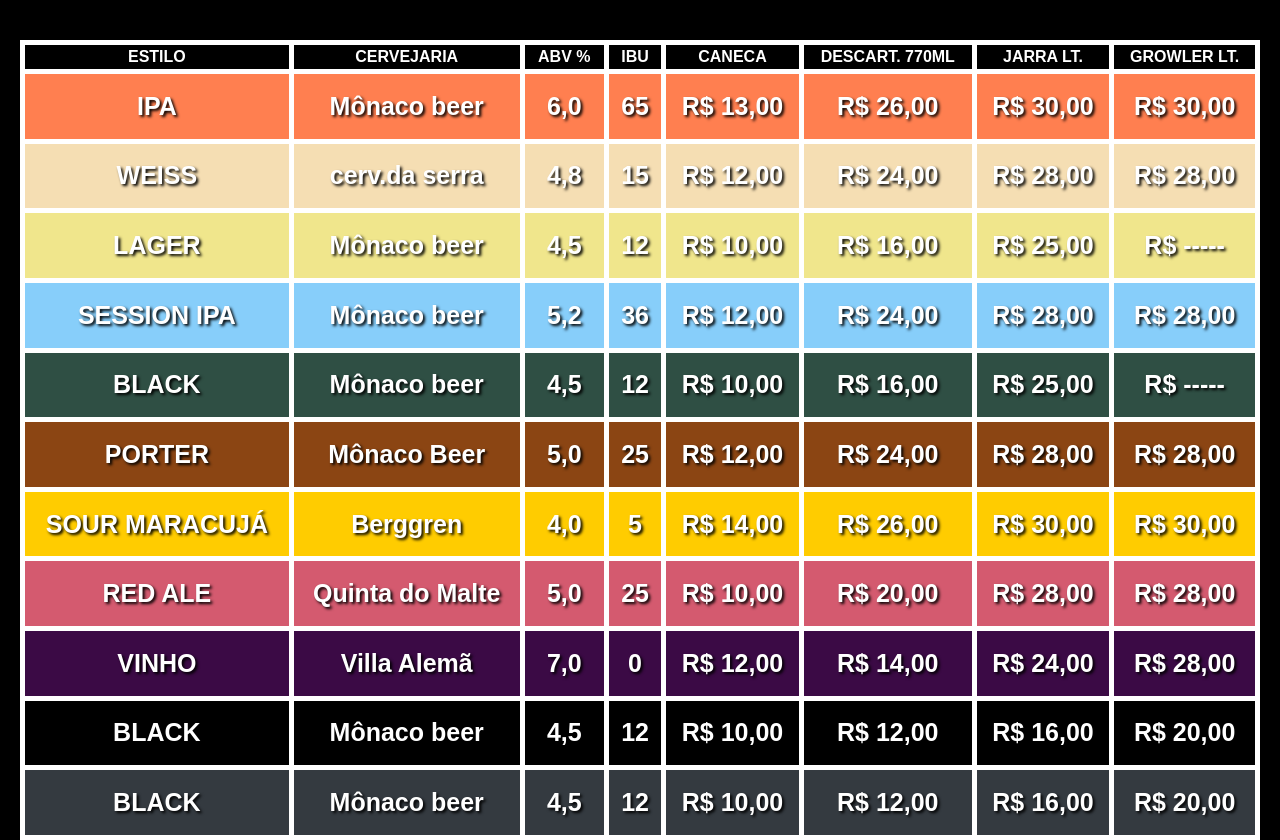
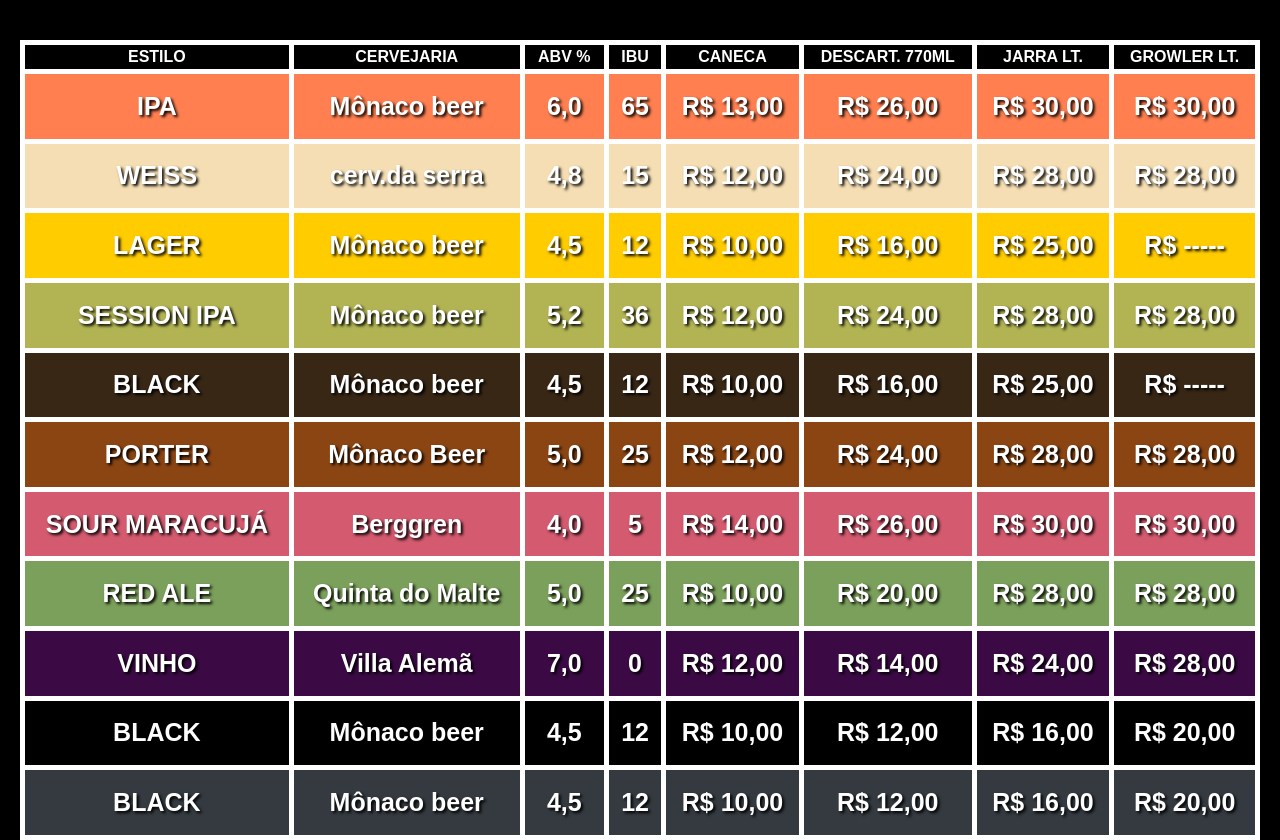
Before and after one commit to joaolucasvl/tabela-preco, a plain HTML site: page index.html in a window 1280 px wide. Drawn offline with Linux system fonts and the light colour scheme; no server answers.

Commit message:
Cores Novas

```diff
--- a/style2.css
+++ b/style2.css
@@ -46,22 +46,22 @@ table.rTable tbody tr:nth-child(2) {
     background-color: #f5deb3 ;
 }
 table.rTable tbody tr:nth-child(3) {
-    background-color: #f0e68c  ;
+    background-color: #ffcc00  ;
 }
 table.rTable tbody tr:nth-child(4) {
-    background-color: #87cefa  ;
+    background-color: #b2b454  ;
 }
 table.rTable tbody tr:nth-child(5) {
-    background-color: #2f4f44  ;
+    background-color: #382715  ;
 }
 table.rTable tbody tr:nth-child(6) {
     background-color: #8b4513  ;
 }
 table.rTable tbody tr:nth-child(7) {
-    background-color: #ffcc00  ;
+    background-color: #d45a6f  ;
 }
 table.rTable tbody tr:nth-child(8) {
-    background-color: #d45a6f  ;
+    background-color: #7ba05B  ;
 }
 table.rTable tbody tr:nth-child(9) {
     background-color: #3b0a45  ;
```
